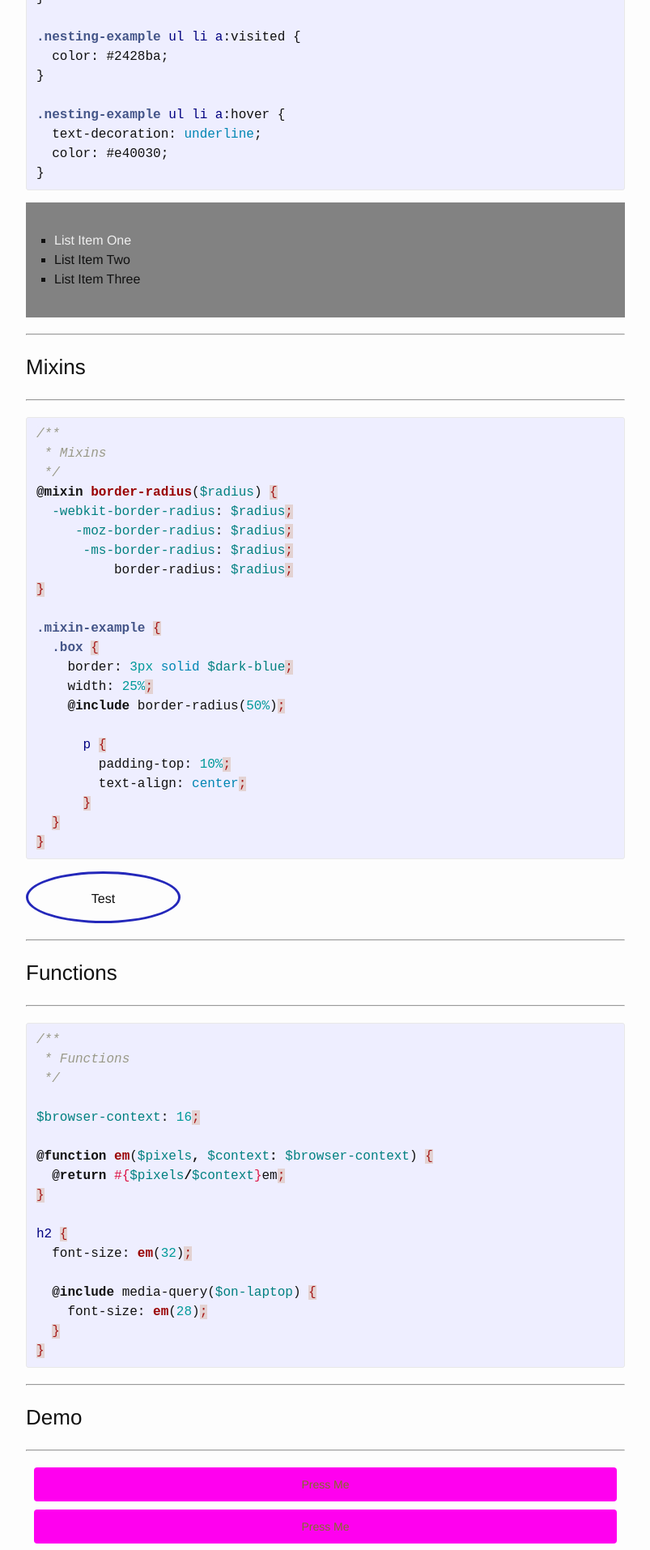
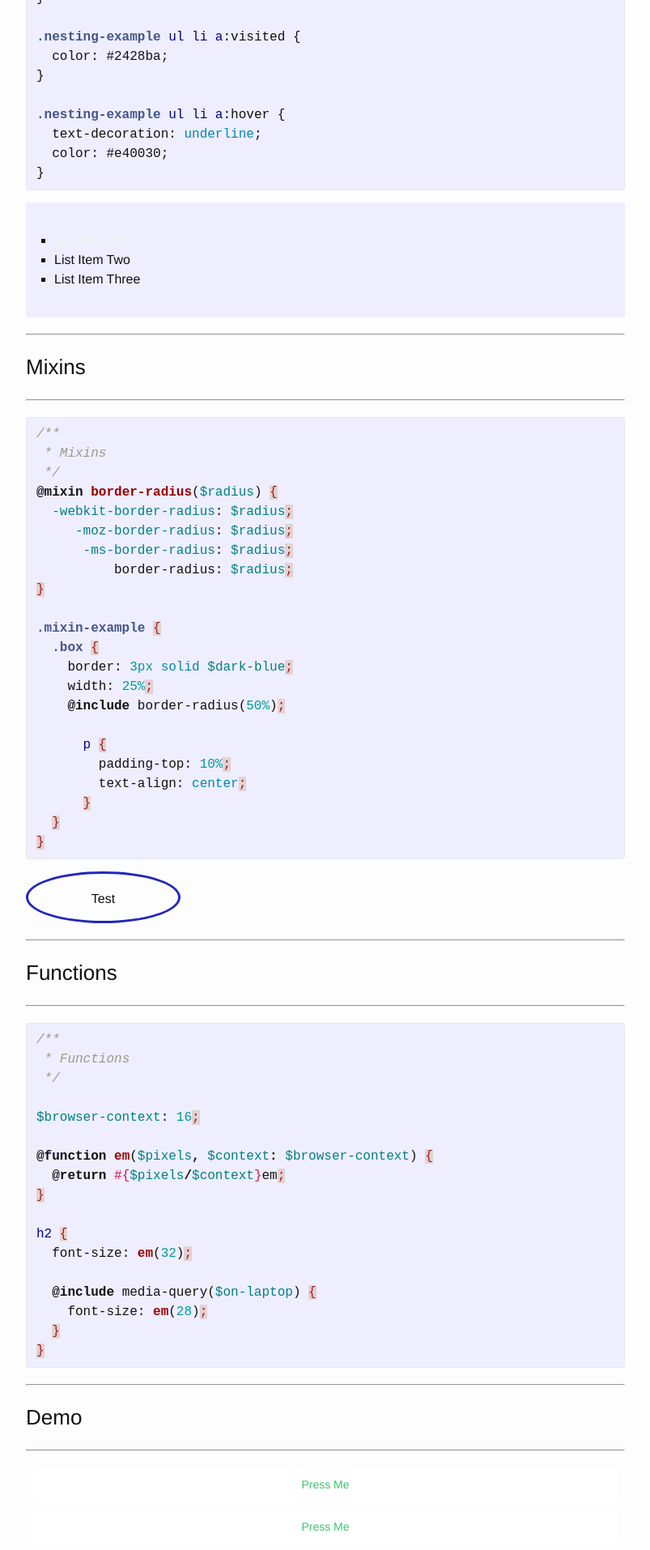
Before and after one commit to Mstuart712/Mstuart712.github.io, a Jekyll site: the page built from _posts/2016-07-03-sass-presentation.markdown, in a window 1280 px wide. Shown: the part 2158-4072 px from the top of the page at 81% size, without its empty margins (238-1041 px from the left). Built offline with Jekyll 4.4.1, drawn with Linux system fonts in a browser that asks for light colours.

Commit message:
new stuff

```diff
--- a/_sass/_sass-presentation.scss
+++ b/_sass/_sass-presentation.scss
@@ -6,6 +6,8 @@ $blue: #008ce4;
 $dark-blue: #2428ba;
 $red: #e40030;
 $off-white: #efefef;
+$grey-color: #eef;
+
 
 $blue: #008ce4;
 $cursive-font: cursive, serif;
@@ -126,5 +128,5 @@ $alge: #79a8a9;
 $flower: #353866;
 
 .button-test {
-  @include button-testing(#806E28, #FF00EF);
+  @include button-testing($grass, $snow);
 }
```
